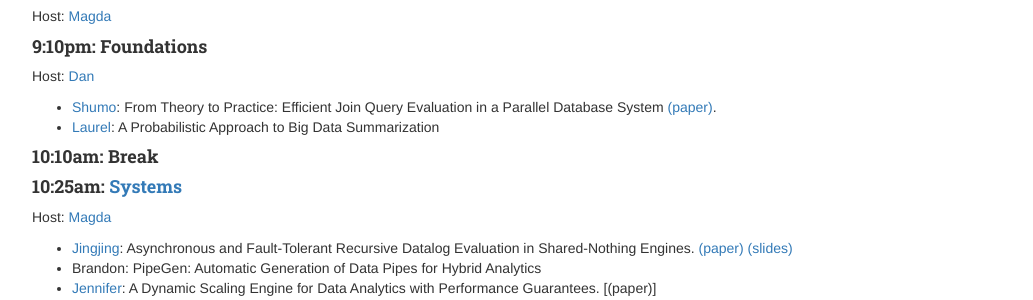
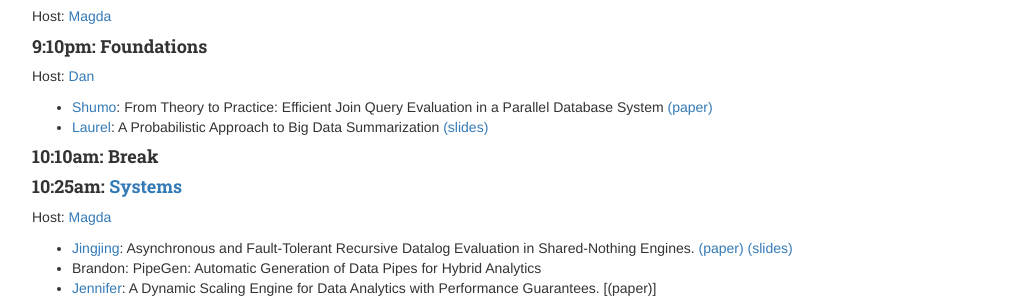
Before and after one commit to uwdb/website, a Jekyll site: the page built from events/database_day/2015/database_day_2015.markdown, in a window 1280 px wide. Shown: the part 438-738 px from the top of the page, without its empty margins (123-1156 px from the left). Built offline with Jekyll 4.4.1, drawn with Linux system fonts in a browser that asks for light colours; nearby versions of some CDN libraries; Markdown is read by kramdown in place of the engine named in the settings.

Commit message:
Update database_day_2015.markdown

```diff
--- a/events/database_day/2015/database_day_2015.markdown
+++ b/events/database_day/2015/database_day_2015.markdown
@@ -27,8 +27,8 @@ Host: [Magda](http://www.cs.washington.edu/people/faculty/magda)
 #### 9:10pm: Foundations
 Host: [Dan](https://homes.cs.washington.edu/~suciu/)
 
-- [Shumo](http://shumochu.com/): From Theory to Practice: Efficient Join Query Evaluation in a Parallel Database System [(paper)](https://homes.cs.washington.edu/~chushumo/files/sigmod_15_join.pdf).
-- [Laurel](http://homes.cs.washington.edu/~ljorr1/): A Probabilistic Approach to Big Data Summarization
+- [Shumo](http://shumochu.com/): From Theory to Practice: Efficient Join Query Evaluation in a Parallel Database System [(paper)](https://homes.cs.washington.edu/~chushumo/files/sigmod_15_join.pdf)
+- [Laurel](http://homes.cs.washington.edu/~ljorr1/): A Probabilistic Approach to Big Data Summarization [(slides)](slides/ljorr1_probabilisticsumm.pdf)
 
 #### 10:10am: Break
 
```
